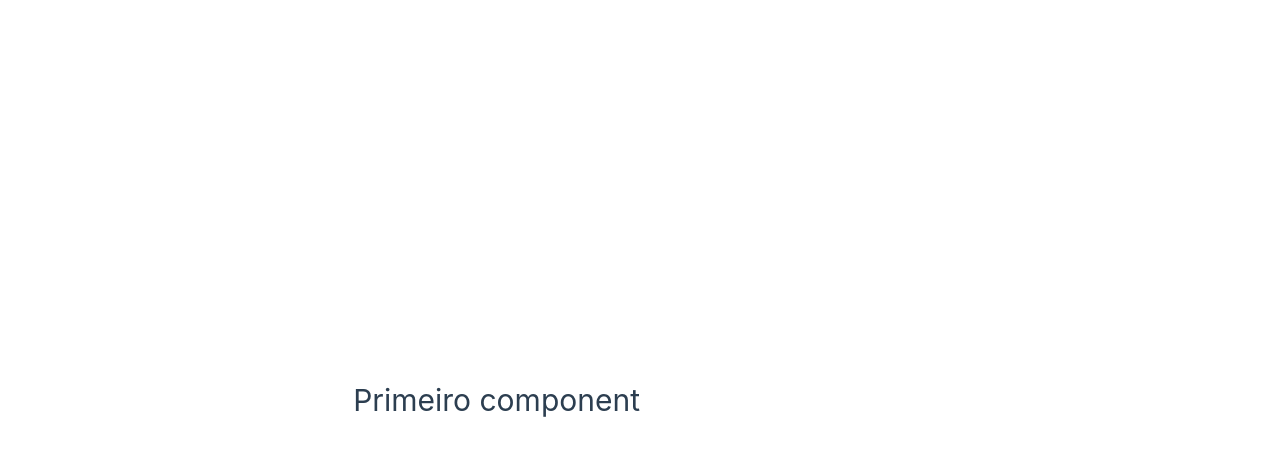
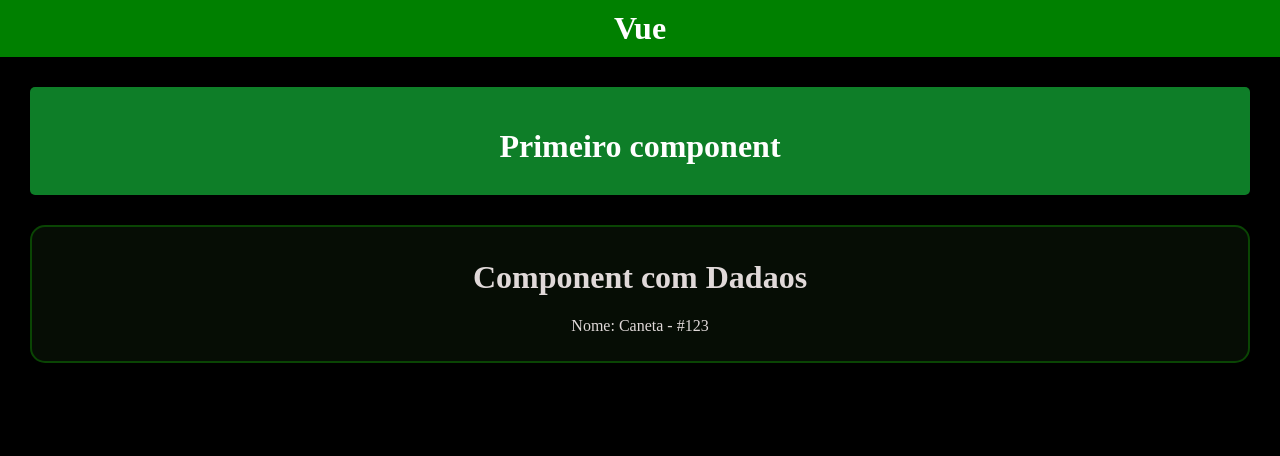
Before and after one commit to allancssio1/vue-studing, a Vue app: page / in a window 1280 px wide. Shown: the top 456 px of the page. Built offline with nearby package versions, Linux system fonts and the light colour scheme.

Commit message:
create a component to use data

```diff
--- a/src/App.vue
+++ b/src/App.vue
@@ -1,9 +1,12 @@
 <script setup>
 import FirstComponent from './components/FirstComponent.vue'
+import WithDatas from './components/WithDatas.vue'
 </script>
 
 <template>
+  <header>Vue</header>
   <FirstComponent />
+  <WithDatas />
 </template>
 
 <style scoped></style>
--- a/src/assets/base.css
+++ /dev/null
@@ -1,86 +0,0 @@
-/* color palette from <https://github.com/vuejs/theme> */
-:root {
-  --vt-c-white: #ffffff;
-  --vt-c-white-soft: #f8f8f8;
-  --vt-c-white-mute: #f2f2f2;
-
-  --vt-c-black: #181818;
-  --vt-c-black-soft: #222222;
-  --vt-c-black-mute: #282828;
-
-  --vt-c-indigo: #2c3e50;
-
-  --vt-c-divider-light-1: rgba(60, 60, 60, 0.29);
-  --vt-c-divider-light-2: rgba(60, 60, 60, 0.12);
-  --vt-c-divider-dark-1: rgba(84, 84, 84, 0.65);
-  --vt-c-divider-dark-2: rgba(84, 84, 84, 0.48);
-
-  --vt-c-text-light-1: var(--vt-c-indigo);
-  --vt-c-text-light-2: rgba(60, 60, 60, 0.66);
-  --vt-c-text-dark-1: var(--vt-c-white);
-  --vt-c-text-dark-2: rgba(235, 235, 235, 0.64);
-}
-
-/* semantic color variables for this project */
-:root {
-  --color-background: var(--vt-c-white);
-  --color-background-soft: var(--vt-c-white-soft);
-  --color-background-mute: var(--vt-c-white-mute);
-
-  --color-border: var(--vt-c-divider-light-2);
-  --color-border-hover: var(--vt-c-divider-light-1);
-
-  --color-heading: var(--vt-c-text-light-1);
-  --color-text: var(--vt-c-text-light-1);
-
-  --section-gap: 160px;
-}
-
-@media (prefers-color-scheme: dark) {
-  :root {
-    --color-background: var(--vt-c-black);
-    --color-background-soft: var(--vt-c-black-soft);
-    --color-background-mute: var(--vt-c-black-mute);
-
-    --color-border: var(--vt-c-divider-dark-2);
-    --color-border-hover: var(--vt-c-divider-dark-1);
-
-    --color-heading: var(--vt-c-text-dark-1);
-    --color-text: var(--vt-c-text-dark-2);
-  }
-}
-
-*,
-*::before,
-*::after {
-  box-sizing: border-box;
-  margin: 0;
-  font-weight: normal;
-}
-
-body {
-  min-height: 100vh;
-  color: var(--color-text);
-  background: var(--color-background);
-  transition:
-    color 0.5s,
-    background-color 0.5s;
-  line-height: 1.6;
-  font-family:
-    Inter,
-    -apple-system,
-    BlinkMacSystemFont,
-    'Segoe UI',
-    Roboto,
-    Oxygen,
-    Ubuntu,
-    Cantarell,
-    'Fira Sans',
-    'Droid Sans',
-    'Helvetica Neue',
-    sans-serif;
-  font-size: 15px;
-  text-rendering: optimizeLegibility;
-  -webkit-font-smoothing: antialiased;
-  -moz-osx-font-smoothing: grayscale;
-}
--- a/src/assets/main.css
+++ b/src/assets/main.css
@@ -1,35 +1,19 @@
-@import './base.css';
+body {
+  margin: 0;
+  background-color: black;
+  color: rgb(224, 217, 217);
+}
 
 #app {
-  max-width: 1280px;
-  margin: 0 auto;
-  padding: 2rem;
   font-weight: normal;
 }
 
-a,
-.green {
-  text-decoration: none;
-  color: hsla(160, 100%, 37%, 1);
-  transition: 0.4s;
-  padding: 3px;
+header {
+  font-size: 2em;
+  color: white;
+  margin-bottom: 20px;
+  background-color: green;
+  font-weight: bold;
+  padding: 10px;
+  text-align: center;
 }
-
-@media (hover: hover) {
-  a:hover {
-    background-color: hsla(160, 100%, 37%, 0.2);
-  }
-}
-
-@media (min-width: 1024px) {
-  body {
-    display: flex;
-    place-items: center;
-  }
-
-  #app {
-    display: grid;
-    grid-template-columns: 1fr 1fr;
-    padding: 0 2rem;
-  }
-}
--- a/src/components/FirstComponent.vue
+++ b/src/components/FirstComponent.vue
@@ -3,3 +3,20 @@
     <h1>Primeiro component</h1>
   </div>
 </template>
+
+<style scoped>
+div {
+  background-color: #0e7e28;
+  padding: 20px;
+  margin: 30px;
+  border-radius: 5px;
+  text-align: center;
+}
+div:hover {
+  background-color: #13b939;
+}
+h1 {
+  color: white;
+  margin-bottom: 10px;
+}
+</style>
--- /dev/null
+++ b/src/components/WithDatas.vue
@@ -0,0 +1,19 @@
+<template>
+  <div>
+    <h1>Component com Dadaos</h1>
+    <p>Nome: Caneta - #123</p>
+  </div>
+</template>
+
+<style scoped>
+div {
+  text-align: center;
+  border: 2px solid rgb(10, 69, 4);
+  background-color: #060d05;
+  border-radius: 15px;
+  margin: 30px;
+  padding: 10px;
+}
+</style>
+
+<script></script>
```
